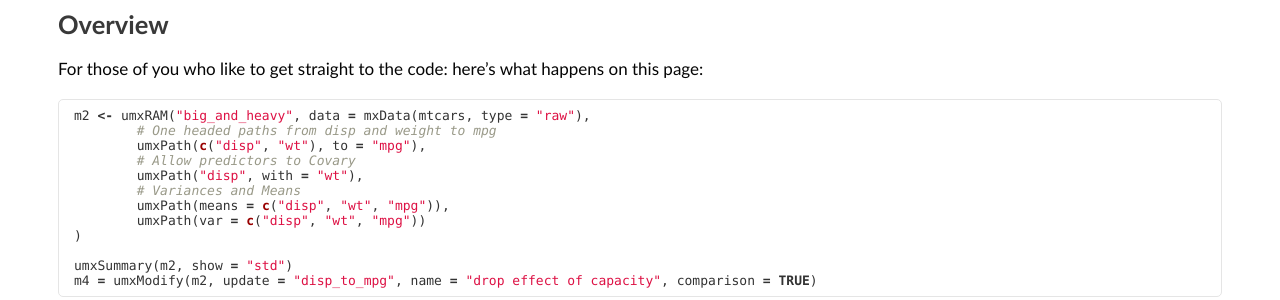
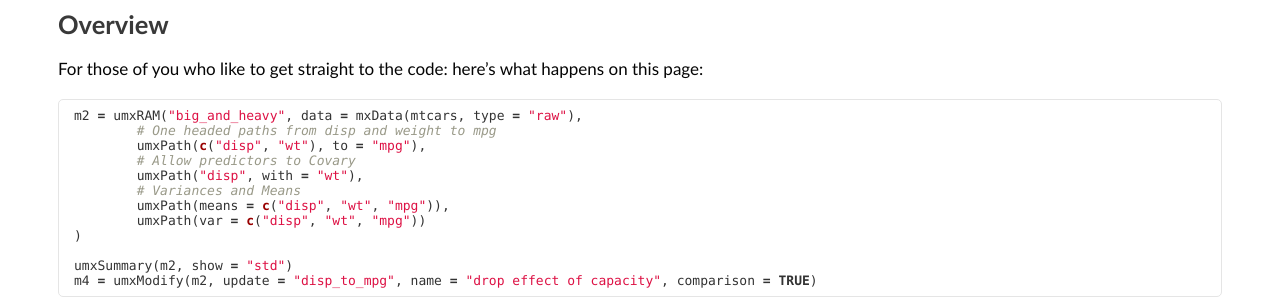
Before and after one commit to tbates/tbates.github.io, a Jekyll site: the page built from _posts/2000-11-30-base-First-steps.markdown, in a window 1280 px wide and 900 px high. Shown: the part 404-704 px from the top of the window. Built offline with Jekyll 4.4.1, drawn with Linux system fonts in a browser that asks for light colours.

Commit message:
no message

````diff
--- a/_posts/2000-11-30-base-First-steps.markdown
+++ b/_posts/2000-11-30-base-First-steps.markdown
@@ -27,7 +27,7 @@ library("umx")
 For those of you who like to get straight to the code: here's what happens on this page:
 
 ```r
-m2 <- umxRAM("big_and_heavy", data = mxData(mtcars, type = "raw"),
+m2 = umxRAM("big_and_heavy", data = mxData(mtcars, type = "raw"),
 	# One headed paths from disp and weight to mpg
 	umxPath(c("disp", "wt"), to = "mpg"),
 	# Allow predictors to Covary
````
